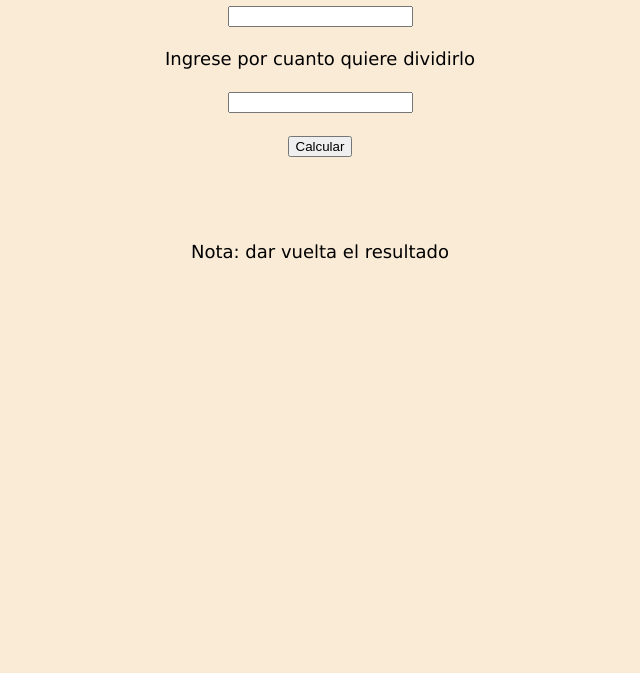
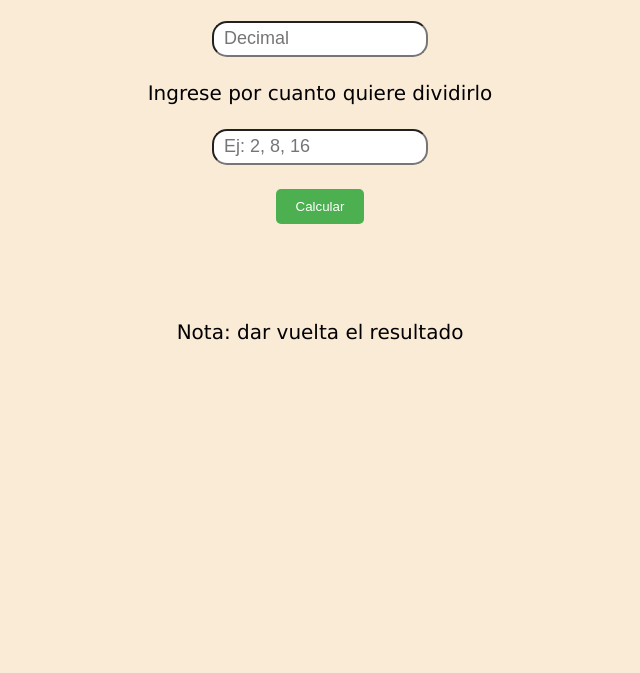
Before and after one commit to EmilianoMandacen/Calculadora.github.io, a plain HTML site: page index.html in a window 1280 px wide. Shown: the part 127-800 px from the top of the page, without its empty margins (320-960 px from the left). Drawn offline with Linux system fonts and the light colour scheme.

Commit message:
Add files via upload

```diff
--- /dev/null
+++ b/css/estilo.css
@@ -0,0 +1,32 @@
+body{
+    font-family: verdana;
+    font-size: 20px;
+    text-align: center;
+    background-color: antiquewhite;
+}
+
+.my-button {
+    padding: 10px 20px;
+    background-color: #4CAF50;
+    color: white;
+    border: none;
+    border-radius: 5px;
+    cursor: pointer;
+  }
+
+  .my-button:hover {
+    background-color: #45a049;
+  }
+
+  .my-button:active {
+    background-color: #3e8e41;
+  }
+
+
+  #valor1, #valor2{
+    padding-left: 10px;
+    width: 200px;
+    height: 30px;
+    font-size: 18px;
+    border-radius: 15px;
+  }
--- a/index.html
+++ b/index.html
@@ -4,28 +4,21 @@
     <meta charset="UTF-8">
     <meta name="viewport" content="width=device-width, initial-scale=1.0">
     <title>Calculadora</title>
+    <link rel="stylesheet" href="css/estilo.css">
 </head>
 <body>
-    <style>
-        body{
-            font-family: verdana;
-            font-size: 18px;
-            text-align: center;
-            background-color: antiquewhite;
-        }
-    </style>
 
     <h1>Calculadora</h1>
 
     <label for="valor1">Ingrese un valor a dividir</label>
     <br><br>
-    <input type="number" id="valor1">
+    <input type="number" id="valor1" placeholder="Decimal">
     <br><br>
     <label for="valor2">Ingrese por cuanto quiere dividirlo</label>
     <br><br>
-    <input type="number" id="valor2">
+    <input type="number" id="valor2" placeholder="Ej: 2, 8, 16">
     <br><br>
-    <input type="button" value="Calcular" id="calcular">
+    <button class="my-button" id="calcular">Calcular</button>
     <br><br>
     <label id="resultado"></label>
     <br><br><br>
```
